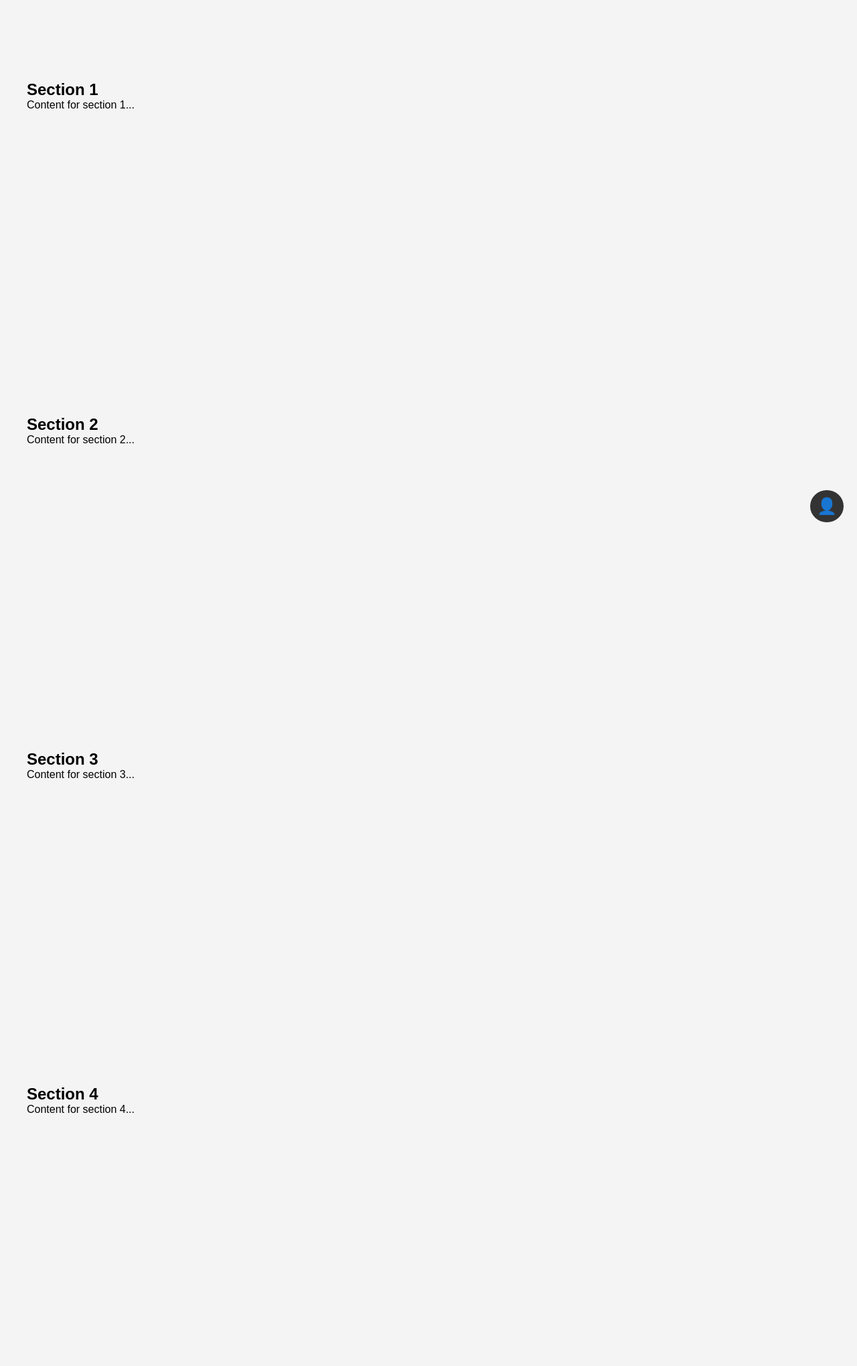
After one commit to scorve12/chsun_spring_HTML, a PHP site: page /test.php in a window 1280 px wide. The commit adds this page. Shown: the whole page at 67% size. Run offline with PHP 8.4, Linux system fonts and the light colour scheme.

Commit message:
마이페이지

```diff
--- /dev/null
+++ b/test.php
@@ -0,0 +1,69 @@
+<!DOCTYPE html>
+<html lang="en">
+<head>
+    <meta charset="UTF-8">
+    <meta name="viewport" content="width=device-width, initial-scale=1.0">
+    <title>Fixed Button</title>
+    <link rel="stylesheet" href="styles.css">
+</head>
+<body>
+    <button class="fixed-button">
+        &#128100;
+    </button>
+
+    <div id="content">
+        <div id="section1">
+            <h2>Section 1</h2>
+            <p>Content for section 1...</p>
+        </div>
+        <div id="section2">
+            <h2>Section 2</h2>
+            <p>Content for section 2...</p>
+        </div>
+        <div id="section3">
+            <h2>Section 3</h2>
+            <p>Content for section 3...</p>
+        </div>
+        <div id="section4">
+            <h2>Section 4</h2>
+            <p>Content for section 4...</p>
+        </div>
+    </div>
+
+    <script src="script.js"></script>
+</body>
+</html>
+
+<style>
+body {
+    font-family: Arial, sans-serif;
+    margin: 0;
+    padding: 0;
+    box-sizing: border-box;
+}
+
+.fixed-button {
+    position: fixed;
+    bottom: 20px;
+    right: 20px;
+    background-color: #333;
+    color: white;
+    font-size: 24px;
+    border: none;
+    border-radius: 50%;
+    padding: 10px;
+    cursor: pointer;
+    z-index: 1000;
+}
+
+#content {
+    padding: 20px;
+}
+
+#section1, #section2, #section3, #section4 {
+    padding: 100px 20px;
+    height: 500px;
+}
+
+
+</style>
```
Also changed, not shown: main/default.php (+21 -2 lines).
